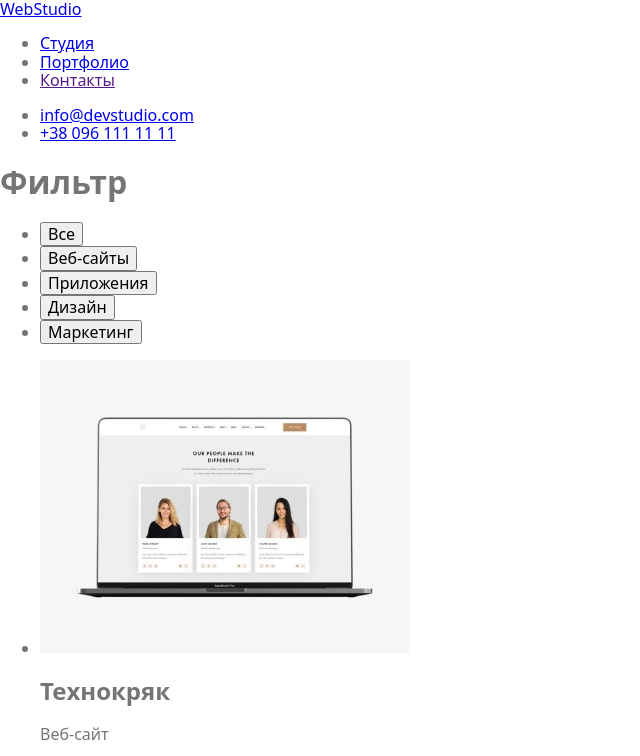
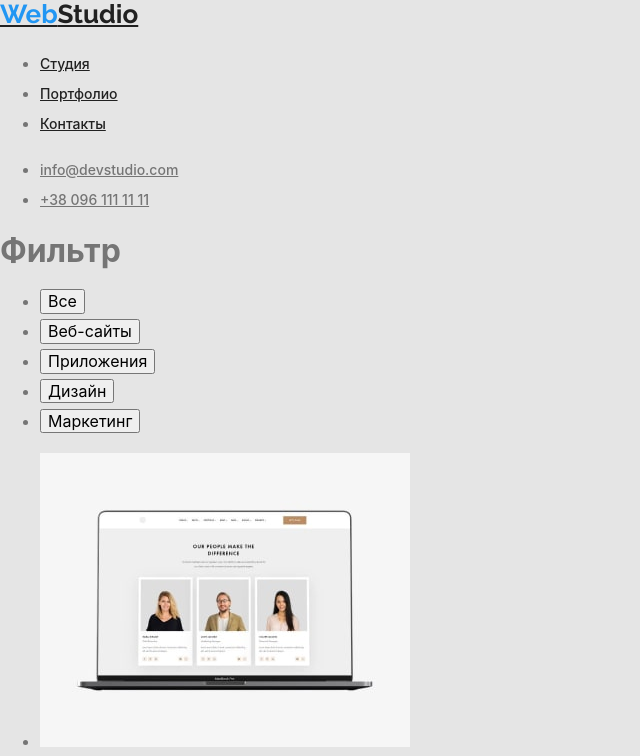
Before and after one commit to vadimholas/-goit-markup-hw-02, a plain HTML site: page Portfolio.html in a window 1280 px wide. Shown: the top 756 px of the page, without its empty margins (0-640 px from the left). Drawn offline with nearby package versions, Linux system fonts and the light colour scheme.

Commit message:
+ header styles

```diff
--- a/Portfolio.html
+++ b/Portfolio.html
@@ -5,7 +5,7 @@
         <meta charset="UTF-8">
         <meta http-equiv="X-UA-Compatible" content="IE=edge">
         <meta name="viewport" content="width=device-width, initial-scale=1.0">
-    <title>Document</title>
+        <title>Документи</title>
         <link rel="preconnect" href="https://fonts.googleapis.com">
         <link rel="preconnect" href="https://fonts.gstatic.com" crossorigin>
         <link href="https://fonts.googleapis.com/css2?family=Raleway:wght@700&family=Roboto:wght@400;500;700;900&display=swap"
@@ -17,20 +17,8 @@
     </head>
 
     <body>
-    <!DOCTYPE html>
-    <html lang="ru">
-
-    <head>
-        <meta charset="UTF-8">
-        <meta http-equiv="X-UA-Compatible" content="IE=edge">
-        <meta name="viewport" content="width=device-width, initial-scale=1.0">
-        <title>Документи</title>
-        <link rel="stylesheet" href="./css/styles.css">
-    </head>
-
-    <body>
         <header class="header">
-            <a href="WebStudio" class="header-logo">WebStudio</a>
+            <a href="./index.html" class="header-logo"><spam class="accent">Web</spam>Studio</a>
             <nav>
                 <ul class="nav">
                     <li> <a class="nav-link" href="./index.html">Студия</a></li>
@@ -38,9 +26,9 @@
                     <li> <a class="nav-link" href="">Контакты</a></li>
                 </ul>
             </nav>
-            <ul class="list">
-                <li><a href="mailto:info@example.com" class="list-link">info@devstudio.com</a></li>
-                <li><a href="tel:+380991111111" class="list-link">+38 096 111 11 11</a></li>
+            <ul class="items">
+                <li><a class="link-items" href="mailto:info@example.com" >info@devstudio.com</a></li>
+                <li><a class="link-items" href="tel:+380991111111" >+38 096 111 11 11</a></li>
             </ul>
         </header>
         <main>
--- a/css/styles.css
+++ b/css/styles.css
@@ -1,23 +1,45 @@
-rov {
-    --
+:root {
+  --primary-text-color: #757575;
+  --title-text-color: #212121;
+  --accent-text-color: #2196f3;
+  --primary-fon-color: #e5e5e5;
 }
 body {
-  background-color: #ffffff color;
-  color:#757575
+  background-color: var(--primary-fon-color);
+  color: var(--primary-text-color);
+
+  font-family: -apple-system, BlinkMacSystemFont, 'Segoe UI', Roboto, Oxygen,
+    Ubuntu, Cantarell, 'Open Sans', 'Helvetica Neue', sans-serif;
+  font-size: 16px;
+  line-height: 1.87em;
 }
-.nav-link:hover {
-  color: rgba(33, 150, 243, 1);
+.header-logo {
+  color: var(--title-text-color);
+  font-family: Raleway;
+  font-weight: 700;
+  font-size: 26px;
+  line-height: 1.15;
 }
-.list-link:hover {
-  color: rgba(33, 150, 243, 1);
+.accent {
+  color: var(--accent-text-color);
 }
-.hero {
-  background-color: rgba(47, 48, 58, 1);
+.nav-link {
+  color: var(--title-text-color);
+  font-weight: 500;
+  font-size: 14px;
+  line-height: 1.14em;
 }
-.title-hero {
-  color: white;
+.nav-link:hover,
+:focus {
+  color: #2196f3;
 }
-.button-hero {
+.link-items {
+  color: rgba(117, 117, 117, 1);
+  font-weight: 500;
+  font-size: 14px;
+  line-height: 1.14em;
+}
+.link-items:hover,
+:focus {
   color: #2196f3;
-  background-color: white;
 }
```
Lines whose indentation alone changed are shown as unchanged.
